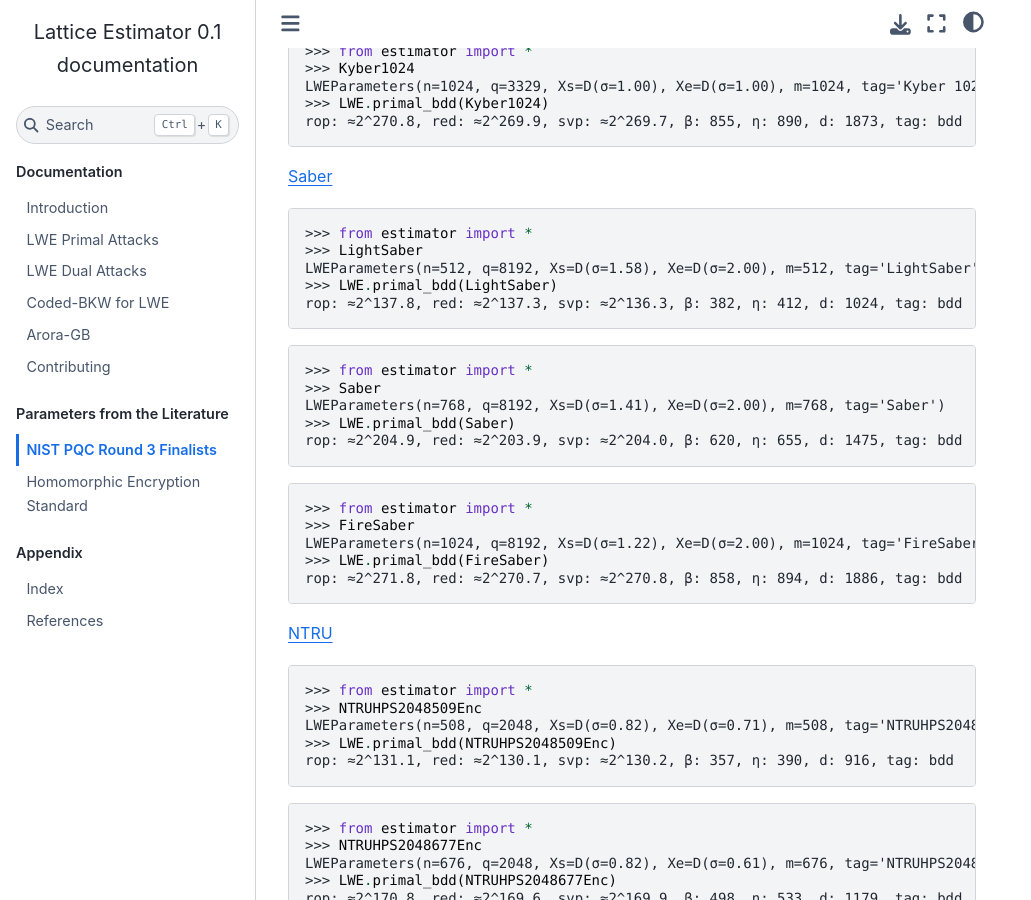
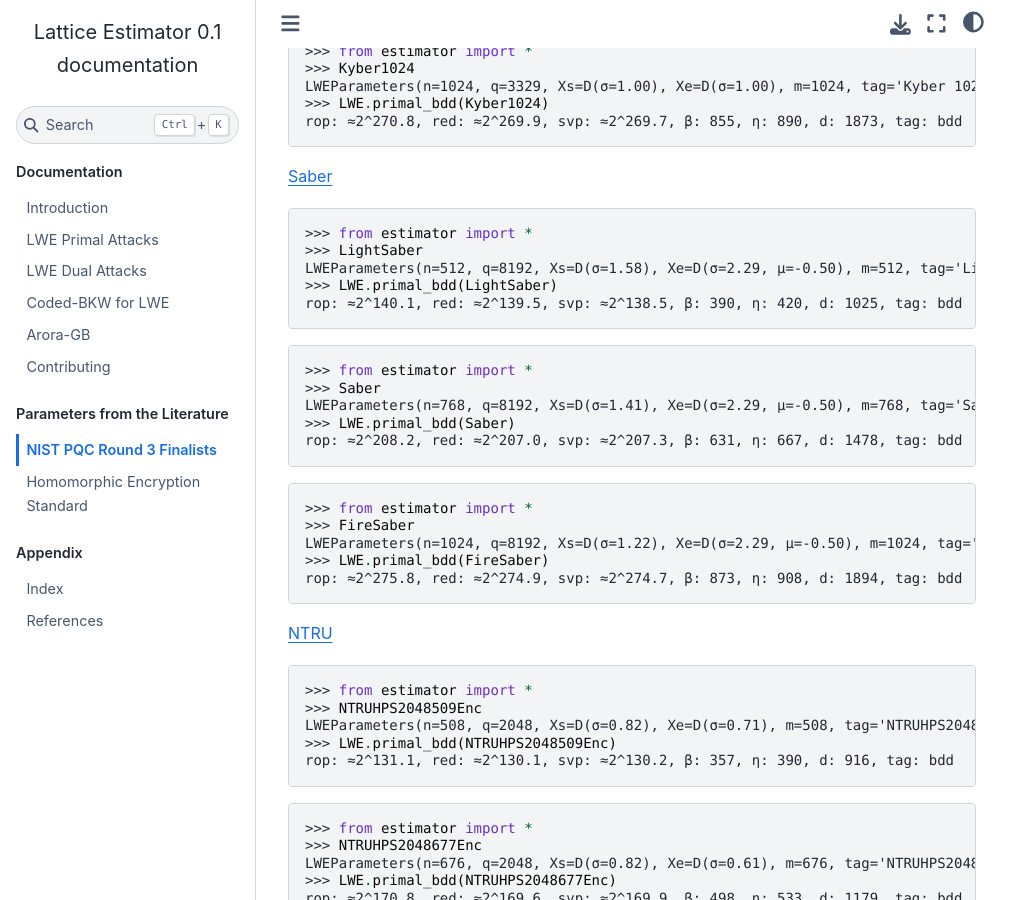
Before and after one commit to malb/lattice-estimator, a Sphinx documentation site: the page built from docs/schemes/nist-pqc-round-3.rst, in a window 1280 px wide and 900 px high, scrolled down 429 px. Shown: the whole window, without its empty margins (0-1031 px from the left). Built offline with Sphinx 7.4.7 and the Sphinx Book theme 1.1.4, drawn with Linux system fonts in a browser that asks for light colours.

Commit message:
fix Saber parameters
reported by Hosein Emamian

```diff
--- a/docs/schemes/nist-pqc-round-3.rst
+++ b/docs/schemes/nist-pqc-round-3.rst
@@ -33,25 +33,25 @@ NIST PQC Round 3 Finalists
 
     >>> from estimator import *
     >>> LightSaber
-    LWEParameters(n=512, q=8192, Xs=D(σ=1.58), Xe=D(σ=2.00), m=512, tag='LightSaber')
+    LWEParameters(n=512, q=8192, Xs=D(σ=1.58), Xe=D(σ=2.29, μ=-0.50), m=512, tag='LightSaber')
     >>> LWE.primal_bdd(LightSaber)
-    rop: ≈2^137.8, red: ≈2^137.3, svp: ≈2^136.3, β: 382, η: 412, d: 1024, tag: bdd
+    rop: ≈2^140.1, red: ≈2^139.5, svp: ≈2^138.5, β: 390, η: 420, d: 1025, tag: bdd
 
 ::
 
     >>> from estimator import *
     >>> Saber
-    LWEParameters(n=768, q=8192, Xs=D(σ=1.41), Xe=D(σ=2.00), m=768, tag='Saber')
+    LWEParameters(n=768, q=8192, Xs=D(σ=1.41), Xe=D(σ=2.29, μ=-0.50), m=768, tag='Saber')
     >>> LWE.primal_bdd(Saber)
-    rop: ≈2^204.9, red: ≈2^203.9, svp: ≈2^204.0, β: 620, η: 655, d: 1475, tag: bdd
+    rop: ≈2^208.2, red: ≈2^207.0, svp: ≈2^207.3, β: 631, η: 667, d: 1478, tag: bdd
 
 ::
 
     >>> from estimator import *
     >>> FireSaber
-    LWEParameters(n=1024, q=8192, Xs=D(σ=1.22), Xe=D(σ=2.00), m=1024, tag='FireSaber')
+    LWEParameters(n=1024, q=8192, Xs=D(σ=1.22), Xe=D(σ=2.29, μ=-0.50), m=1024, tag='FireSaber')
     >>> LWE.primal_bdd(FireSaber)
-    rop: ≈2^271.8, red: ≈2^270.7, svp: ≈2^270.8, β: 858, η: 894, d: 1886, tag: bdd
+    rop: ≈2^275.8, red: ≈2^274.9, svp: ≈2^274.7, β: 873, η: 908, d: 1894, tag: bdd
 
 
 `NTRU <https://ntru.org/f/ntru-20190330.pdf>`__
```
Also changed, not shown: 2 other files.
